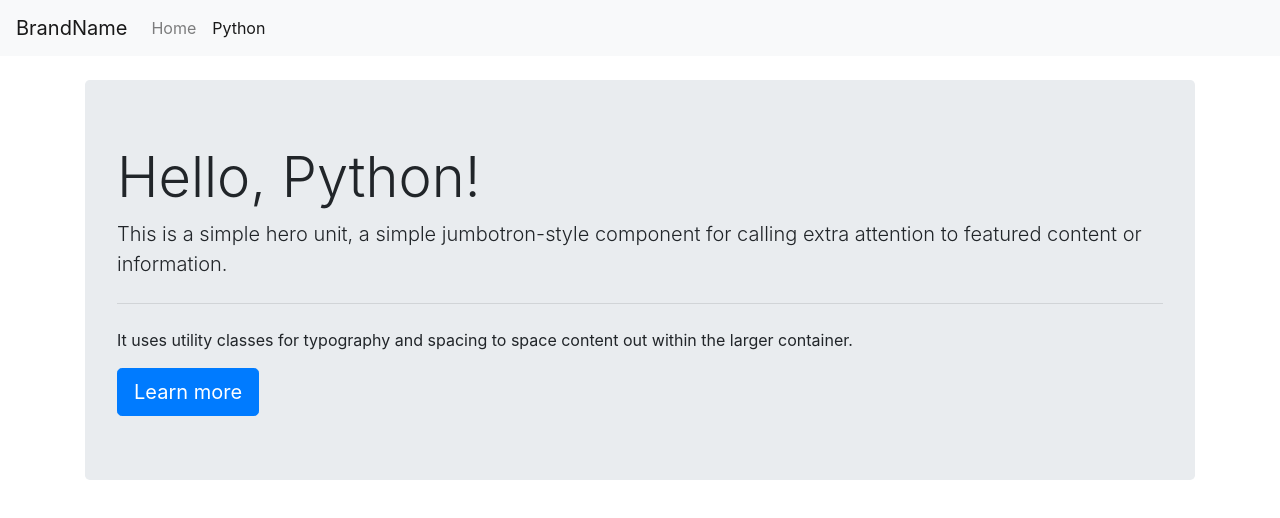
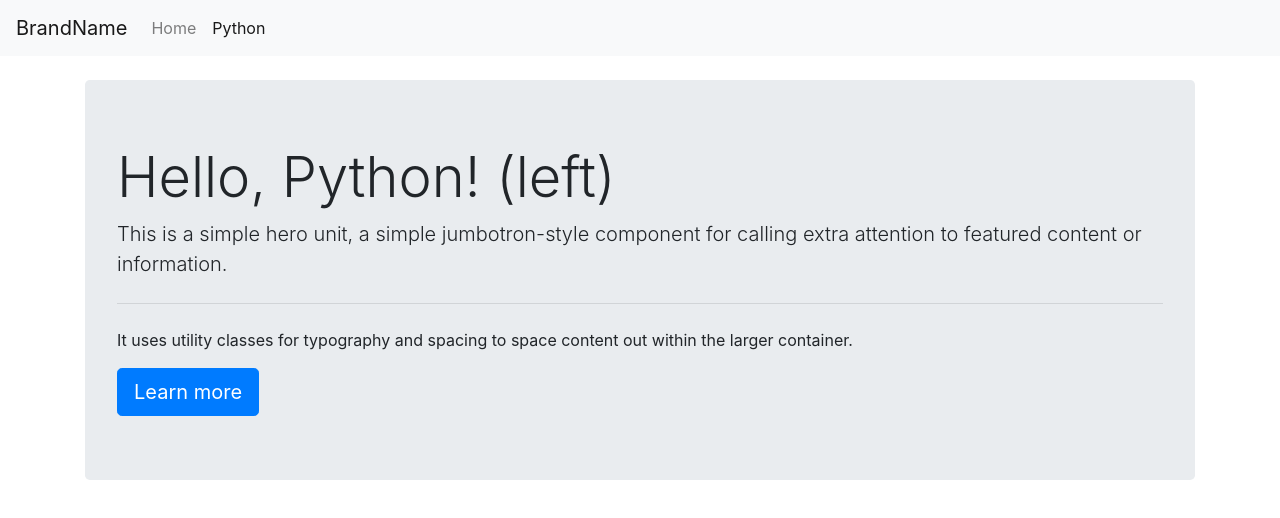
Before and after one commit to ed-strkv/test, a plain HTML site: page python.html in a window 1280 px wide. Drawn offline with nearby package versions, Linux system fonts and the light colour scheme.

Commit message:
Added 'left' to the name.

```diff
--- a/python.html
+++ b/python.html
@@ -30,7 +30,7 @@
     <div class="container">
         <br>
         <div class="jumbotron">
-          <h1 class="display-4">Hello, Python!</h1>
+          <h1 class="display-4">Hello, Python! (left)</h1>
           <p class="lead">This is a simple hero unit, a simple jumbotron-style component for calling extra attention to featured content or information.</p>
           <hr class="my-4">
           <p>It uses utility classes for typography and spacing to space content out within the larger container.</p>
```
